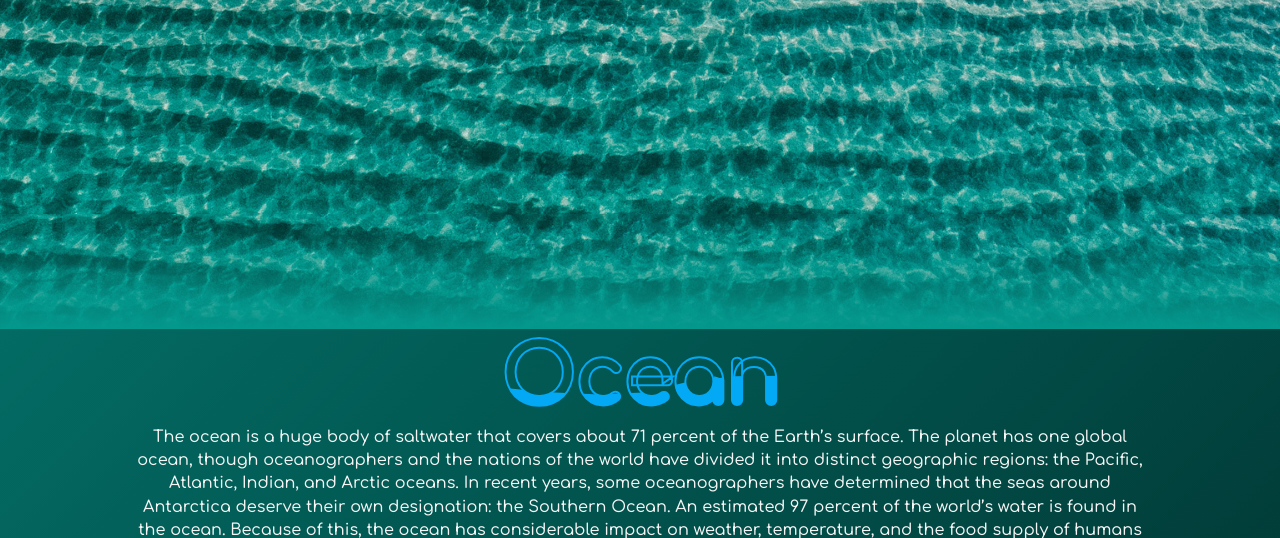
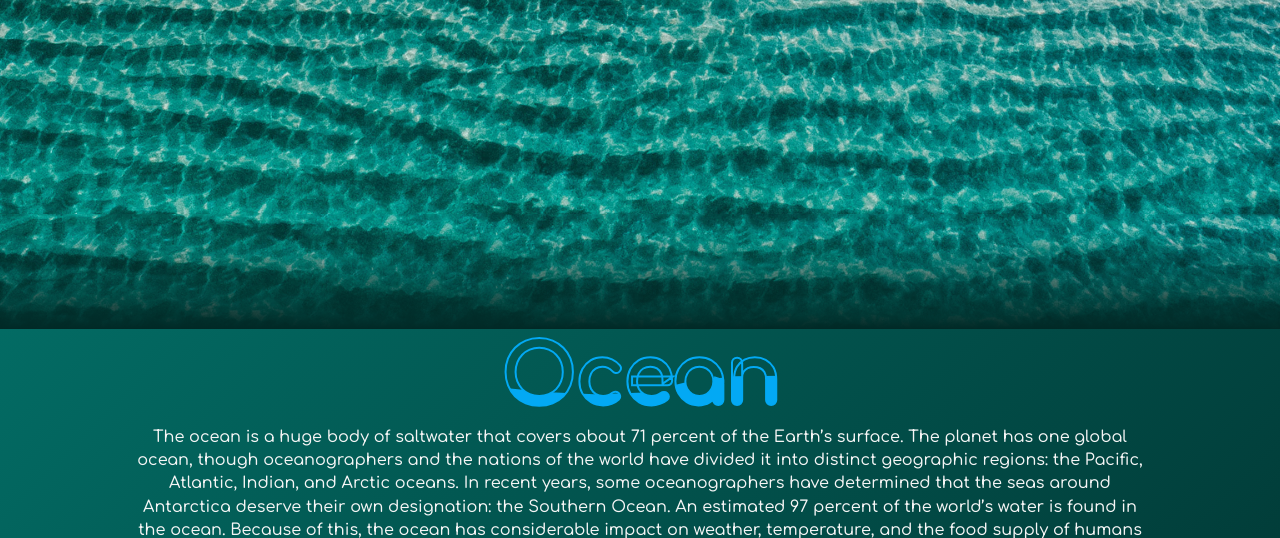
Before and after one commit to apantzar/webDev2021, a PHP site: page / in a window 1280 px wide. Shown: the part 661-1199 px from the top of the page. Run offline with PHP 8.4, Linux system fonts and the light colour scheme; some libraries are stand-ins or nearby versions.

Commit message:
Limperopoulos aek

```diff
--- a/style.css
+++ b/style.css
@@ -28,7 +28,7 @@
     bottom: 0;
     width: 100%;
     height: 100px;
-    background: linear-gradient(to top, #04978c,transparent);
+    background: linear-gradient(to top, #012926,transparent);
     z-index: 10;
 
 }
```
